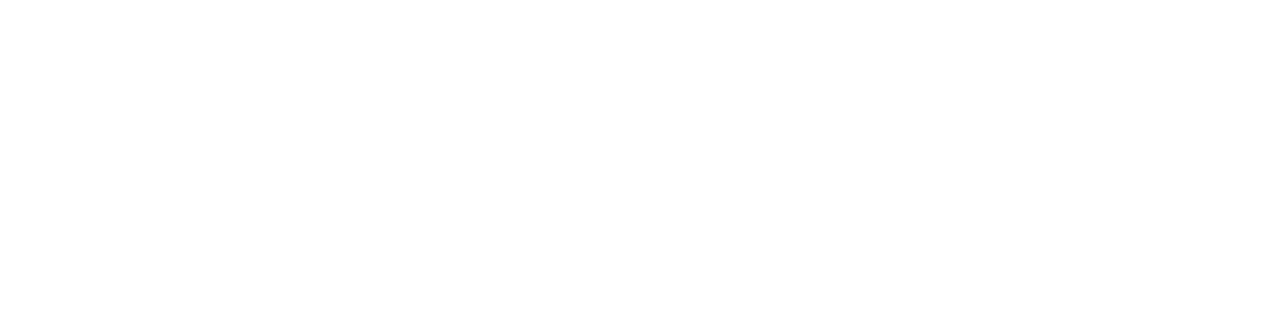
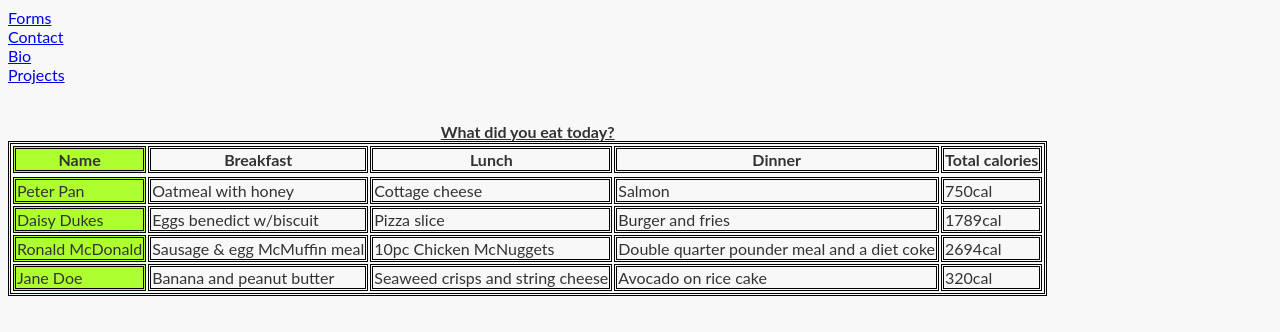
Before and after one commit to Elvulaca/Basic-HTML-Page, a plain HTML site: page tables.html in a window 1280 px wide. Drawn offline with Linux system fonts and the light colour scheme.

Commit message:
add tables

```diff
--- a/style.css
+++ b/style.css
@@ -105,3 +105,7 @@ background-color: rgb(204, 128, 29);
     font-weight: 300;
     display: inline;
   }
+
+  table, th, td {
+    border:3px double black;
+  }
--- a/tables.html
+++ b/tables.html
@@ -0,0 +1,72 @@
+<!DOCTYPE html>
+<html lang="en">
+    <head>
+        <meta charset="UTF-8">
+        <meta http-equiv="X-UA-Compatible" content="IE=edge">
+        <meta name="viewport" content="width=device-width, initial-scale=1.0">
+        <link rel="stylesheet" type="text/css" href="style.css">
+
+        <title>Tables</title>
+    </head>
+    <body>
+        <header>
+            <a class="nav" href="forms.html">Forms</a><br>
+            <a class="nav1" href="contact.html">Contact</a><br>
+            <a class="nav2" href="index.html">Bio</a><Br>
+            <a class="nav3" href="projects.html">Projects</a>
+        </header>
+<br>
+        <main>
+            <table>
+                <caption><strong><u>What did you eat today?</u></strong></caption>
+
+<colgroup>
+<col span="1" style="background-color: greenyellow;">
+</colgroup>
+<br>
+<thead><th>Name</th>
+<th>Breakfast</th>
+<th>Lunch</th>
+<th>Dinner</th>
+<th>Total calories</th></thead>
+
+<tr><tbody>
+    <td>Peter Pan</td>
+    <td>Oatmeal with honey</td>
+    <td>Cottage cheese</td>
+    <td>Salmon</td>
+    <td>750cal</td></tbody>
+</tr>
+
+<tr>
+<td>Daisy Dukes</td>
+<td>Eggs benedict w/biscuit</td>
+<td>Pizza slice</td>
+<td>Burger and fries</td>
+<td>1789cal</td>
+</tr>
+
+<tr>
+<td>Ronald McDonald</td>
+<td>Sausage & egg McMuffin meal</td>
+<td>10pc Chicken McNuggets</td>
+<td>Double quarter pounder meal and a diet coke</td>
+<td>2694cal</td>
+</tr>
+
+<tr>
+<td>Jane Doe</td>
+<td>Banana and peanut butter</td>
+<td>Seaweed crisps and string cheese</td>
+<td>Avocado on rice cake</td>
+<td>320cal</td>
+
+
+</tr>
+
+
+
+            </table>
+        </main>
+    </body>
+</html>
```
Also changed, not shown: index.html (+1 -0 lines).
